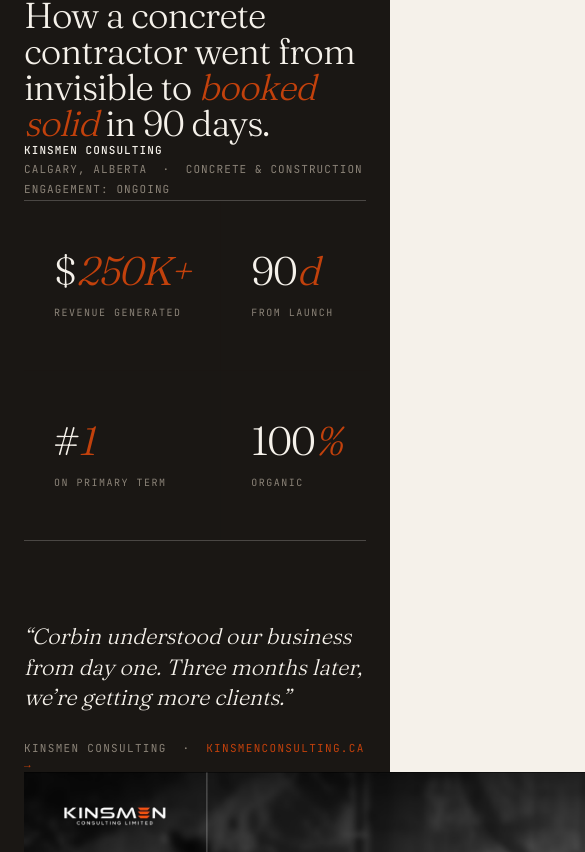
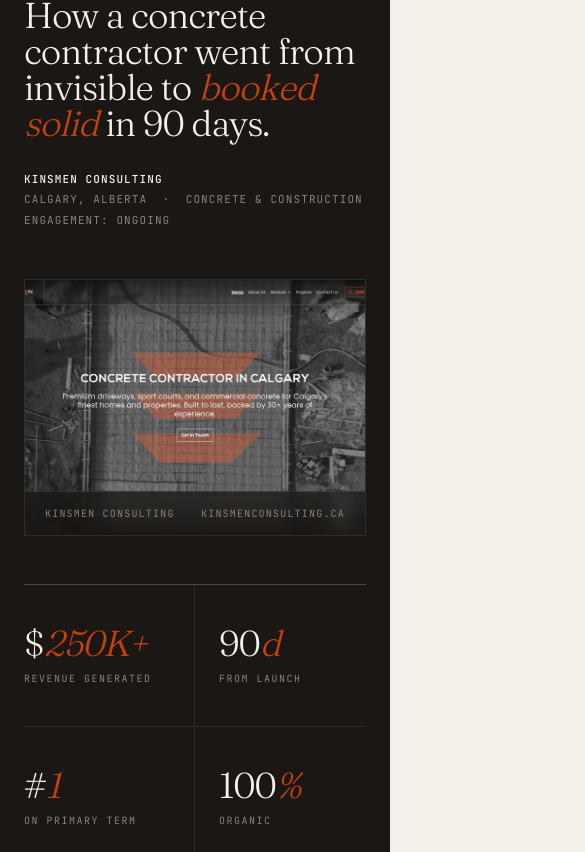
Before and after one commit to ScaleCRMCO/scaleseo, a Next.js app: page / in a window 390 px wide. Shown: the part 1092-1944 px from the top of the page, 585 px wide, since content can reach past the window. Built offline with nearby package versions, Linux system fonts and the light colour scheme.

Commit message:
Update CaseStudy.module.css

```diff
--- a/src/app/sections/home/CaseStudy.module.css
+++ b/src/app/sections/home/CaseStudy.module.css
@@ -2,12 +2,13 @@
   border-bottom: 1px solid var(--line);
 }
 
-.eyebrow {
+/* === HEADER: full-width headline + meta === */
+.header {
   display: grid;
   grid-template-columns: 1fr auto;
   align-items: end;
+  gap: 60px;
   margin-bottom: 80px;
-  gap: 40px;
 }
 
 .title {
@@ -27,43 +28,62 @@
 .meta {
   font-family: var(--mono);
   font-size: 11px;
-  color: var(--ink-dim);
+  color: var(--ink-dim-on-dark);
   letter-spacing: 0.1em;
   text-transform: uppercase;
   text-align: right;
-  line-height: 1.8;
+  line-height: 1.9;
+  flex-shrink: 0;
 }
 
 .meta strong {
-  color: var(--ink);
+  color: var(--ink-on-dark);
   font-weight: 500;
 }
 
+/* === BODY: two-column === */
+.body {
+  display: grid;
+  grid-template-columns: 1fr 1fr;
+  gap: 80px;
+  align-items: start;
+}
+
+/* === LEFT: stats + quote === */
 .numbers {
   display: grid;
-  grid-template-columns: repeat(4, 1fr);
-  gap: 0;
-  border-top: 1px solid var(--line-strong);
-  border-bottom: 1px solid var(--line-strong);
+  grid-template-columns: 1fr 1fr;
+  border-top: 1px solid var(--line-strong-on-dark);
+  margin-bottom: 60px;
 }
 
 .num {
-  padding: 50px 30px;
-  border-right: 1px solid var(--line);
+  padding: 40px 0 40px;
+  border-bottom: 1px solid var(--line-on-dark);
+  border-right: 1px solid var(--line-on-dark);
 }
 
-.num:last-child {
+.num:nth-child(even) {
+  padding-left: 32px;
   border-right: none;
+}
+
+.num:nth-child(odd) {
+  padding-right: 32px;
+}
+
+.num:nth-last-child(-n+2) {
+  border-bottom: none;
 }
 
 .value {
   font-family: var(--display);
   font-weight: 300;
-  font-size: clamp(40px, 5.5vw, 72px);
+  font-size: clamp(36px, 4vw, 60px);
   line-height: 1;
   letter-spacing: -0.03em;
-  color: var(--ink);
-  margin-bottom: 14px;
+  color: var(--ink-on-dark);
+  margin-bottom: 10px;
 }
 
 .accent {
@@ -76,90 +96,23 @@
   font-size: 10px;
   letter-spacing: 0.15em;
   text-transform: uppercase;
-  color: var(--ink-dim);
-}
-
-/* === BROWSER MOCKUP === */
-.mockup {
-  margin: 80px 0 0;
-  border-radius: 8px;
-  overflow: hidden;
-  border: 1px solid var(--line-on-dark);
-}
-
-.mockupChrome {
-  background: #2a2724;
-  padding: 12px 16px;
-  display: flex;
-  align-items: center;
-  gap: 16px;
-  border-bottom: 1px solid var(--line-on-dark);
-}
-
-.mockupDots {
-  display: flex;
-  gap: 6px;
-  flex-shrink: 0;
-}
-
-.mockupDots span {
-  width: 10px;
-  height: 10px;
-  border-radius: 50%;
-  background: var(--line-strong-on-dark);
-  display: block;
-}
-
-.mockupUrl {
-  font-family: var(--mono);
-  font-size: 11px;
-  letter-spacing: 0.06em;
   color: var(--ink-dim-on-dark);
-  background: #1A1714;
-  padding: 4px 14px;
-  border-radius: 4px;
-  border: 1px solid var(--line-on-dark);
-  flex: 1;
-  max-width: 320px;
-}
-
-.mockupScreen {
-  width: 100%;
-  aspect-ratio: 16 / 8;
-  overflow: hidden;
-  position: relative;
-}
-
-.mockupImg {
-  width: 100%;
-  height: 100%;
-  object-fit: cover;
-  object-position: top;
-  display: block;
-  filter: grayscale(20%) contrast(0.95);
-  transition: filter 0.6s ease;
-}
-
-.mockup:hover .mockupImg {
-  filter: grayscale(0%) contrast(1);
 }
 
 .quote {
-  margin-top: 80px;
-  max-width: 900px;
   font-family: var(--display);
   font-weight: 300;
   font-style: italic;
-  font-size: clamp(22px, 2.6vw, 32px);
-  line-height: 1.4;
-  color: var(--ink);
+  font-size: clamp(20px, 2vw, 28px);
+  line-height: 1.45;
+  color: var(--ink-on-dark);
 }
 
 .attr {
-  margin-top: 28px;
+  margin-top: 24px;
   font-family: var(--mono);
   font-size: 11px;
-  color: var(--ink-dim);
+  color: var(--ink-dim-on-dark);
   letter-spacing: 0.12em;
   text-transform: uppercase;
   font-style: normal;
@@ -176,32 +129,66 @@
   border-color: var(--accent);
 }
 
-/* === DARK SECTION OVERRIDES === */
-:global(.section-dark) .title { color: var(--ink-on-dark); }
-:global(.section-dark) .title em { color: var(--accent); }
-:global(.section-dark) .meta { color: var(--ink-dim-on-dark); }
-:global(.section-dark) .meta strong { color: var(--ink-on-dark); }
-:global(.section-dark) .numbers {
-  border-top-color: var(--line-strong-on-dark);
-  border-bottom-color: var(--line-strong-on-dark);
+/* === RIGHT: image === */
+.imageWrap {
+  position: relative;
+  overflow: hidden;
+  border: 1px solid var(--line-on-dark);
 }
-:global(.section-dark) .num { border-right-color: var(--line-on-dark); }
-:global(.section-dark) .value { color: var(--ink-on-dark); }
-:global(.section-dark) .label { color: var(--ink-dim-on-dark); }
-:global(.section-dark) .quote { color: var(--ink-on-dark); }
-:global(.section-dark) .attr { color: var(--ink-dim-on-dark); }
+
+.image {
+  width: 100%;
+  height: auto;
+  aspect-ratio: 4 / 3;
+  object-fit: cover;
+  object-position: top;
+  display: block;
+  filter: grayscale(15%) contrast(0.95);
+  transition: filter 0.8s ease, transform 0.8s ease;
+}
+
+.imageWrap:hover .image {
+  filter: grayscale(0%) contrast(1);
+  transform: scale(1.02);
+}
+
+.imageLabel {
+  position: absolute;
+  bottom: 0;
+  left: 0;
+  right: 0;
+  padding: 14px 20px;
+  background: rgba(26, 23, 20, 0.75);
+  backdrop-filter: blur(8px);
+  -webkit-backdrop-filter: blur(8px);
+  display: flex;
+  justify-content: space-between;
+  align-items: center;
+  font-family: var(--mono);
+  font-size: 10px;
+  letter-spacing: 0.12em;
+  text-transform: uppercase;
+  color: var(--ink-dim-on-dark);
+  border-top: 1px solid var(--line-on-dark);
+}
 
 /* === RESPONSIVE === */
 @media (max-width: 900px) {
-  .eyebrow { grid-template-columns: 1fr; }
+  .header {
+    grid-template-columns: 1fr;
+    gap: 28px;
+    margin-bottom: 48px;
+  }
+
   .meta { text-align: left; }
-  .numbers { grid-template-columns: repeat(2, 1fr); }
-  .num {
-    border-right: none;
-    border-bottom: 1px solid var(--line);
+
+  .body {
+    grid-template-columns: 1fr;
+    gap: 48px;
   }
-  .num:nth-child(odd) { border-right: 1px solid var(--line); }
-  .num:nth-last-child(-n+2) { border-bottom: none; }
-  .mockup { margin-top: 48px; }
-  .mockupUrl { max-width: 200px; }
+
+  .right { order: -1; }
+
+  .num:nth-child(odd) { padding-right: 24px; }
+  .num:nth-child(even) { padding-left: 24px; }
 }
```
